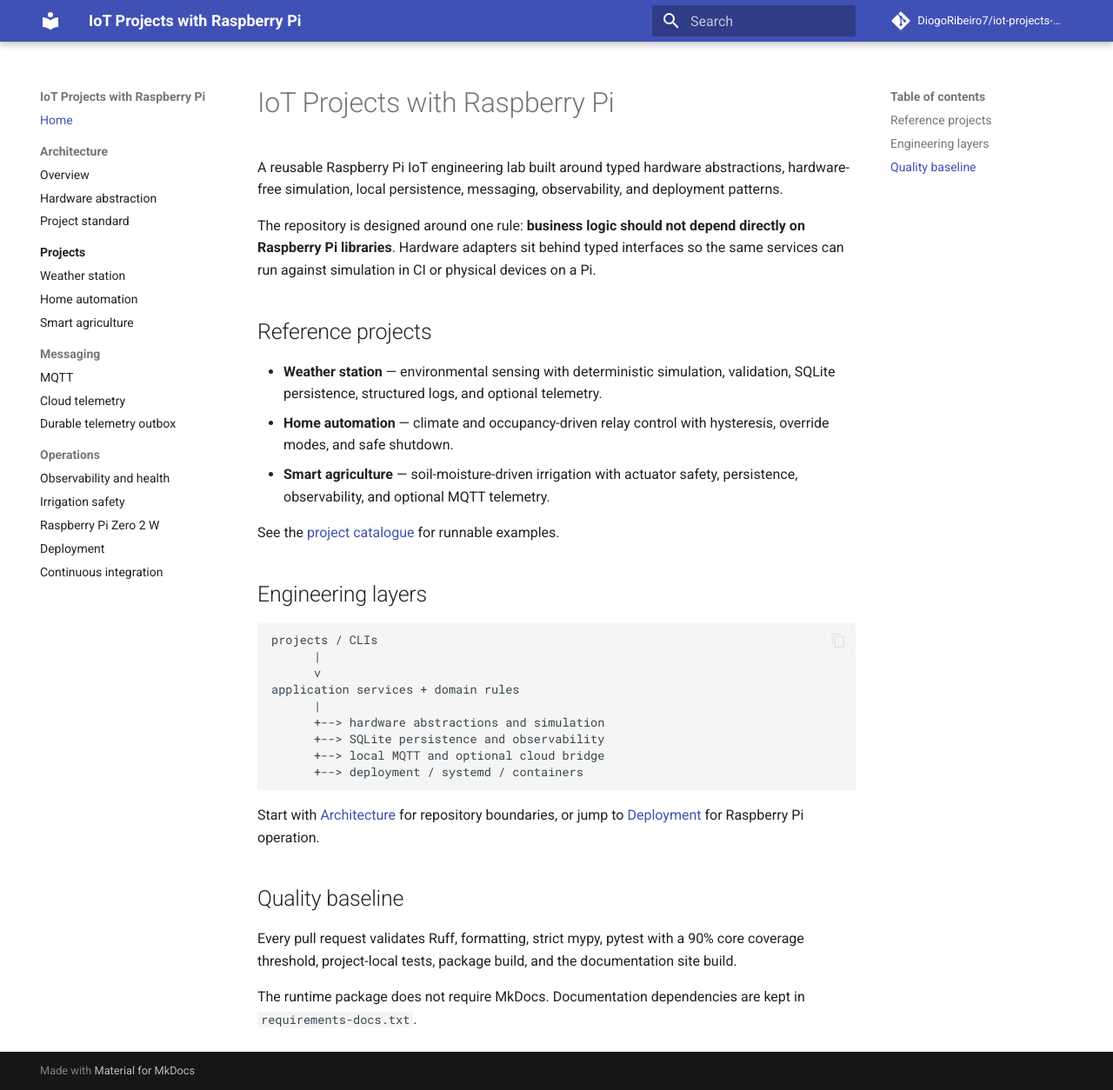
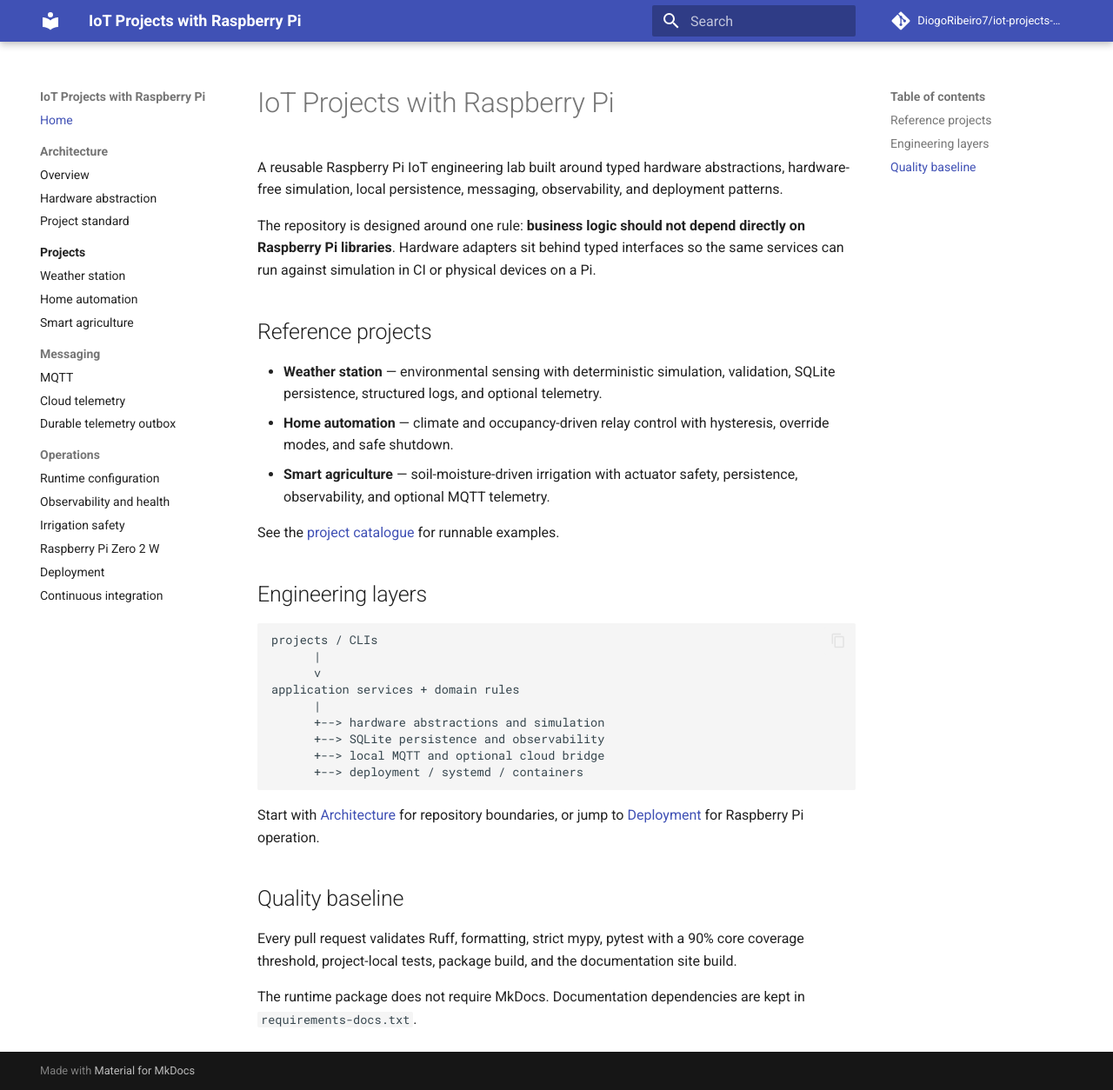
Before and after one commit to DiogoRibeiro7/iot-projects-with-pi, an MkDocs documentation site: the page built from docs/index.md, in a window 1280 px wide and 1254 px high. Shown: the whole window at 87% size. Built offline with MkDocs 1.6.1 and Material for MkDocs 9.7.7, drawn with Linux system fonts in a browser that asks for light colours; comment, search, counter and statistics services are not loaded.

Commit message:
docs: add runtime configuration to site navigation

```diff
--- a/mkdocs.yml
+++ b/mkdocs.yml
@@ -49,6 +49,7 @@ nav:
       - Cloud telemetry: cloud-telemetry.md
       - Durable telemetry outbox: telemetry-outbox.md
   - Operations:
+      - Runtime configuration: configuration.md
       - Observability and health: observability.md
       - Irrigation safety: irrigation-safety.md
       - Raspberry Pi Zero 2 W: pi-zero-2w.md
```
